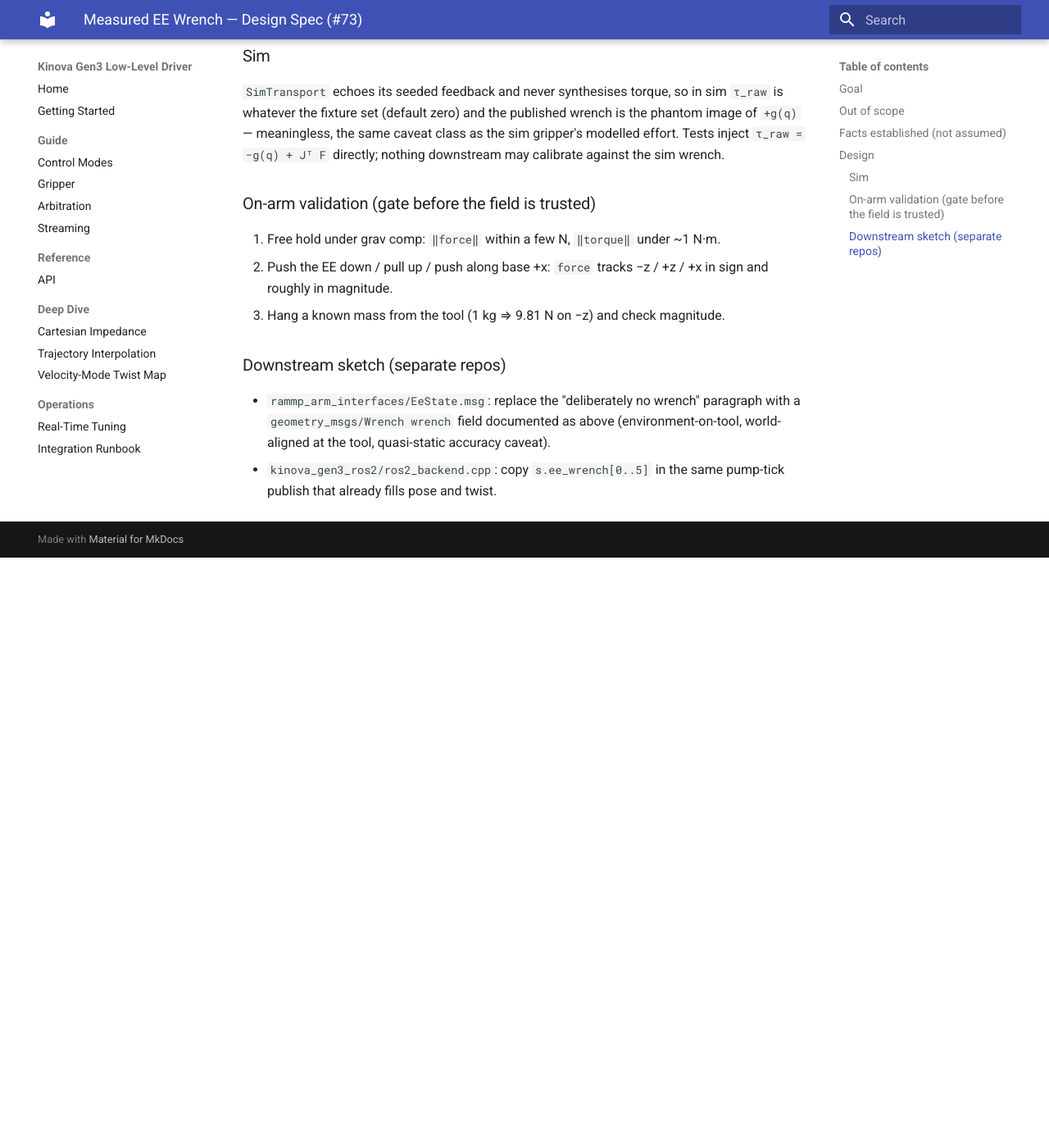
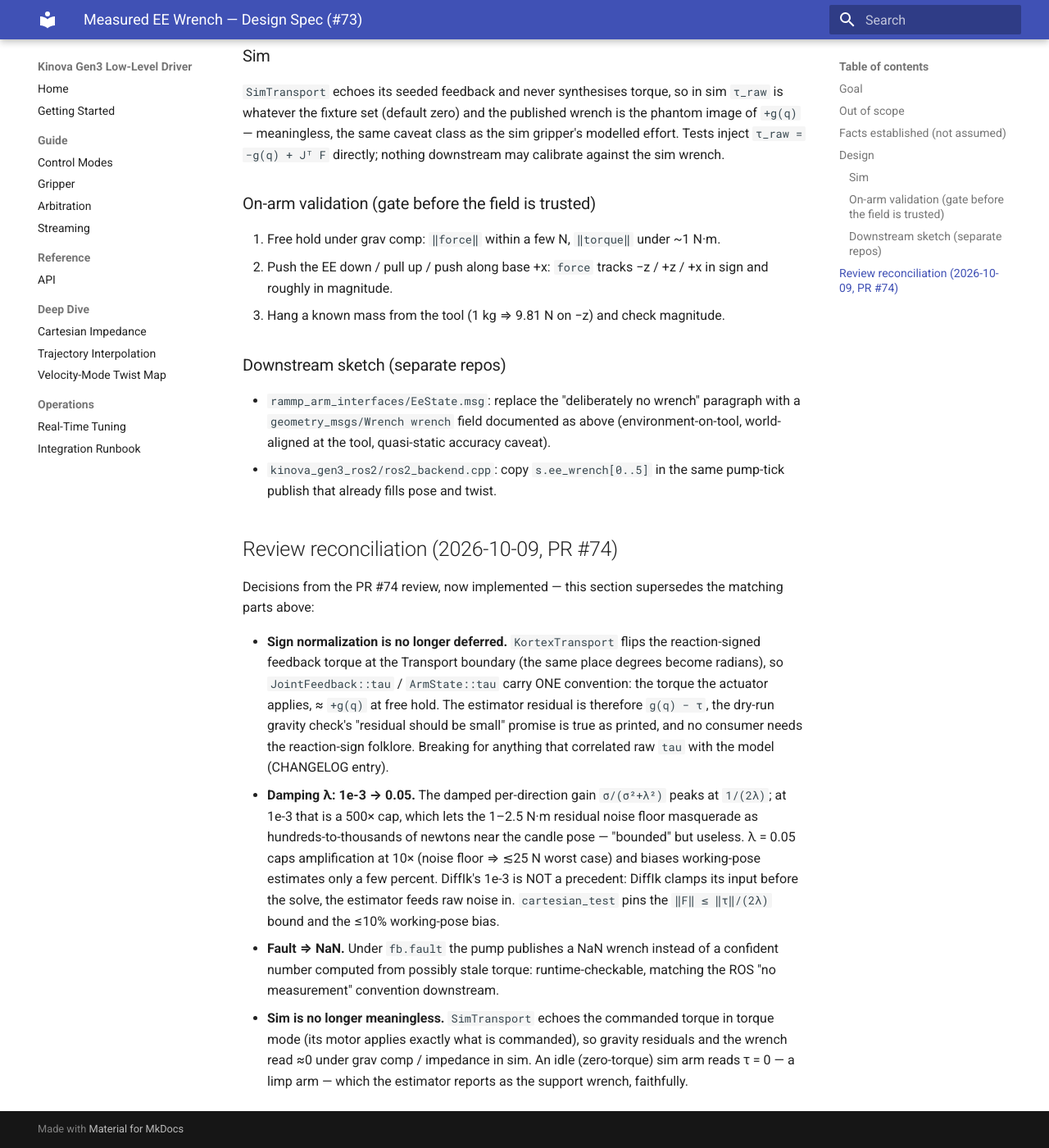
Before and after one commit to rammp-org/kinova-gen3-driver, an MkDocs documentation site: the page built from docs/superpowers/specs/2026-10-04-ee-wrench-design.md, in a window 1280 px wide and 1400 px high, scrolled down 1967 px. Shown: the whole window at 82% size. Built offline with MkDocs 1.6.1 and Material for MkDocs 9.7.7, drawn with Linux system fonts in a browser that asks for light colours; before the commit the page ends 2647 px from its top, so only the background shows below that.

Commit message:
fix(wrench): a damping cap that means something, NaN under fault
Review fixes (#74): lambda 1e-3 -> 0.05 -- the damped gain peaks at
1/(2*lambda), so 1e-3 'bounded' a noise-floor residual at ~500x (hundreds
of phantom newtons near the candle pose) while 0.05 caps it at 10x for a
few percent of working-pose bias; DiffIk's 1e-3 is no precedent since it
clamps input before the solve. cartesian_test now pins the documented
||F|| <= ||tau||/(2*lambda) bound and the <=10% working-pose bias instead
of accepting any finite number. Under fb.fault the pump publishes NaN,
not a confident number from stale torque. The wrench tests drive the
pump's seqlock directly: the executor's idle hold is kTorque/zero, which
the sim motor echo faithfully reports as a limp arm. Derivation collapsed
into the spec; value_types/api.md/CHANGELOG keep one-liners + pointers.

Co-Authored-By: Claude Fable 5 <noreply@anthropic.com>
Claude-Session: https://claude.ai/code/session_0183dJdPmacgxg93vb2tgArQ

```diff
--- a/docs/superpowers/specs/2026-10-04-ee-wrench-design.md
+++ b/docs/superpowers/specs/2026-10-04-ee-wrench-design.md
@@ -99,3 +99,33 @@ may calibrate against the sim wrench.
   (environment-on-tool, world-aligned at the tool, quasi-static accuracy caveat).
 - `kinova_gen3_ros2/ros2_backend.cpp`: copy `s.ee_wrench[0..5]` in the same
   pump-tick publish that already fills pose and twist.
+
+## Review reconciliation (2026-10-09, PR #74)
+
+Decisions from the PR #74 review, now implemented — this section supersedes the
+matching parts above:
+
+- **Sign normalization is no longer deferred.** `KortexTransport` flips the
+  reaction-signed feedback torque at the Transport boundary (the same place
+  degrees become radians), so `JointFeedback::tau` / `ArmState::tau` carry ONE
+  convention: the torque the actuator applies, ≈ `+g(q)` at free hold. The
+  estimator residual is therefore `g(q) − τ`, the dry-run gravity check's
+  "residual should be small" promise is true as printed, and no consumer needs
+  the reaction-sign folklore. Breaking for anything that correlated raw `tau`
+  with the model (CHANGELOG entry).
+- **Damping λ: 1e-3 → 0.05.** The damped per-direction gain `σ/(σ²+λ²)` peaks
+  at `1/(2λ)`; at 1e-3 that is a 500× cap, which lets the 1–2.5 N·m residual
+  noise floor masquerade as hundreds-to-thousands of newtons near the candle
+  pose — "bounded" but useless. λ = 0.05 caps amplification at 10× (noise floor
+  ⇒ ≲25 N worst case) and biases working-pose estimates only a few percent.
+  DiffIk's 1e-3 is NOT a precedent: DiffIk clamps its input before the solve,
+  the estimator feeds raw noise in. `cartesian_test` pins the
+  `‖F‖ ≤ ‖τ‖/(2λ)` bound and the ≤10% working-pose bias.
+- **Fault ⇒ NaN.** Under `fb.fault` the pump publishes a NaN wrench instead of
+  a confident number computed from possibly stale torque: runtime-checkable,
+  matching the ROS "no measurement" convention downstream.
+- **Sim is no longer meaningless.** `SimTransport` echoes the commanded torque
+  in torque mode (its motor applies exactly what is commanded), so gravity
+  residuals and the wrench read ≈0 under grav comp / impedance in sim. An idle
+  (zero-torque) sim arm reads τ = 0 — a limp arm — which the estimator reports
+  as the support wrench, faithfully.
```
Also changed, not shown: docs/reference/api.md (+6 -14 lines), 4 other files.
